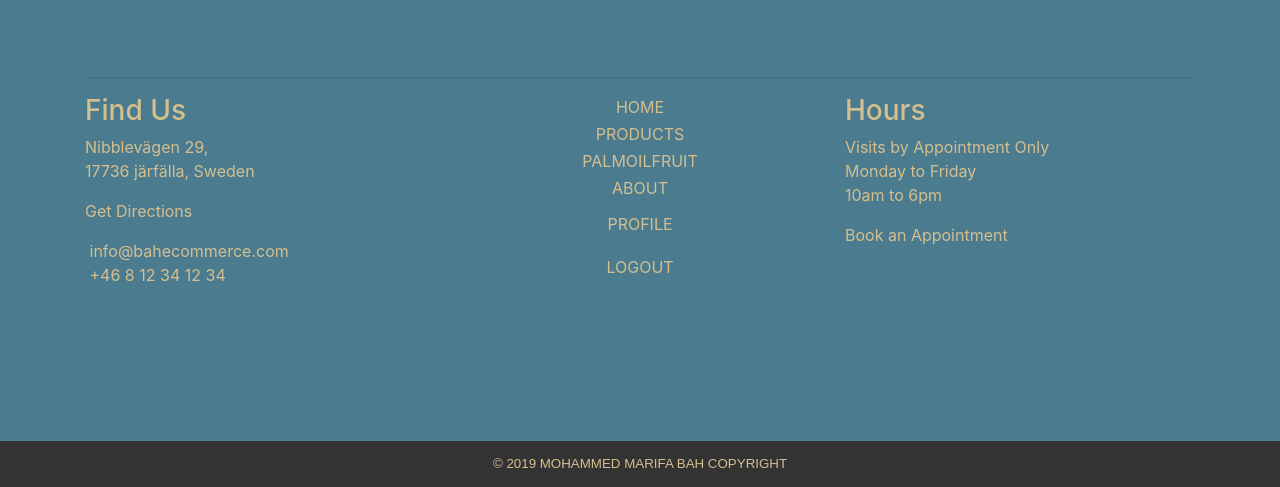
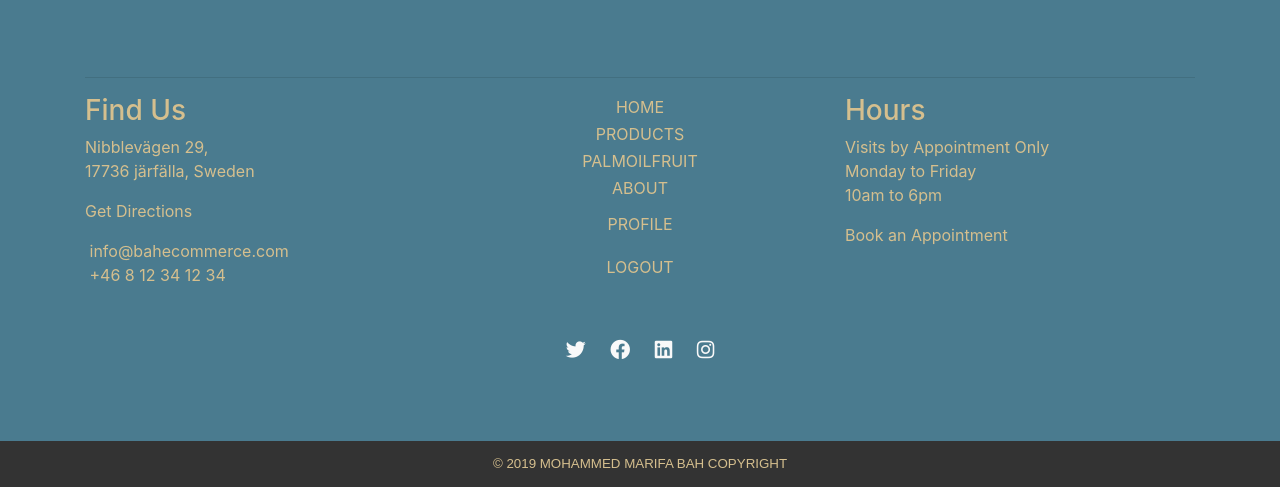
Before and after one commit to mohamedmbah2019cistudent/bah.palm.oil.e-commerce, a Django app: page /accounts/profile/ in a window 1280 px wide. Shown: the part 1312-1799 px from the top of the page. Run offline with Django 3.2, Linux system fonts and the light colour scheme; the visitor is signed in with stand-in values (Sample User, id 1); data comes from the database, SQL or seed files in the repository; some libraries are stand-ins or nearby versions; some web fonts are replaced.

Commit message:
Reinitial commit

```diff
--- a/templates/base.html
+++ b/templates/base.html
@@ -23,6 +23,8 @@
   <link rel="stylesheet" href="https://stackpath.bootstrapcdn.com/bootstrap/4.3.1/css/bootstrap.min.css" integrity="sha384-ggOyR0iXCbMQv3Xipma34MD+dH/1fQ784/j6cY/iJTQUOhcWr7x9JvoRxT2MZw1T" crossorigin="anonymous">
 
 
+  <!-- Fontawosome CSS -->
+  <link rel="stylesheet" href="https://use.fontawesome.com/releases/v5.8.1/css/all.css" integrity="sha384-50oBUHEmvpQ+1lW4y57PTFmhCaXp0ML5d60M1M7uH2+nqUivzIebhndOJK28anvf" crossorigin="anonymous">
 
   <!-- Checkout JS -->
   {% block head_js %}
```
